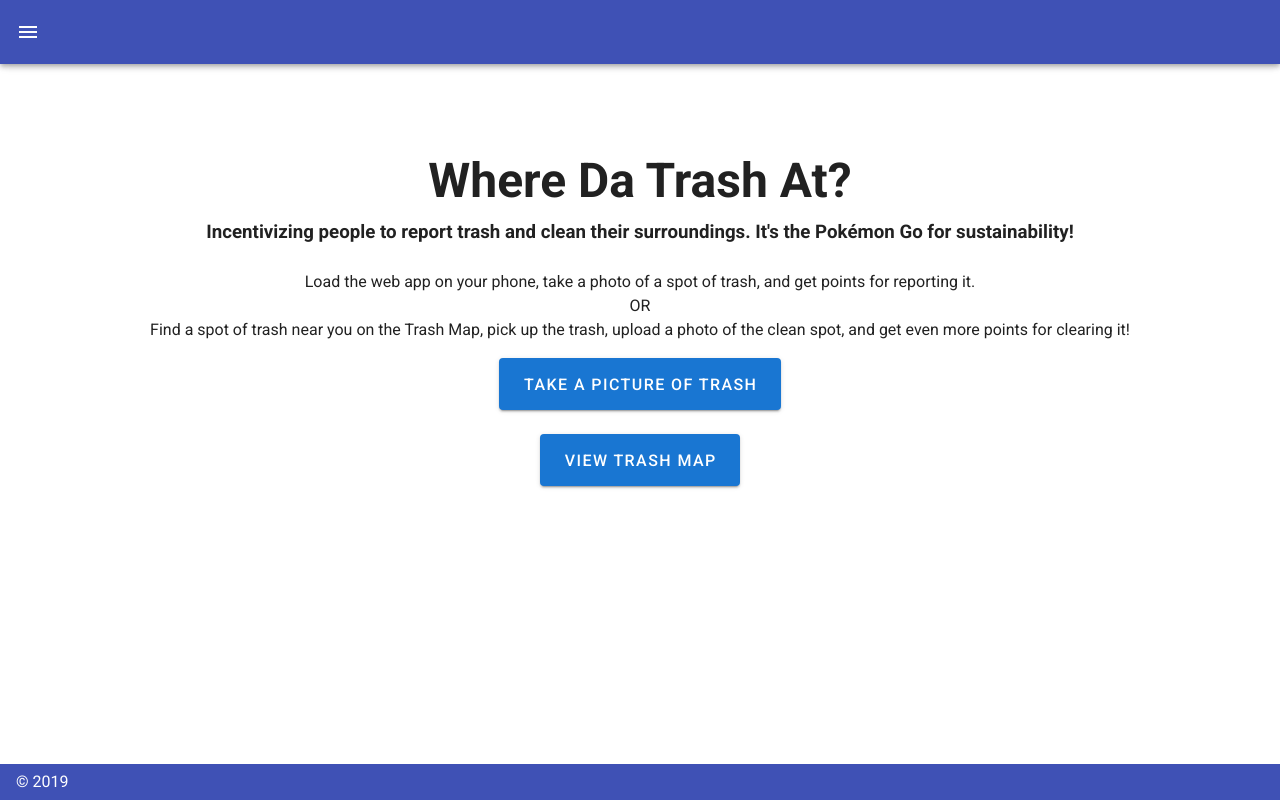
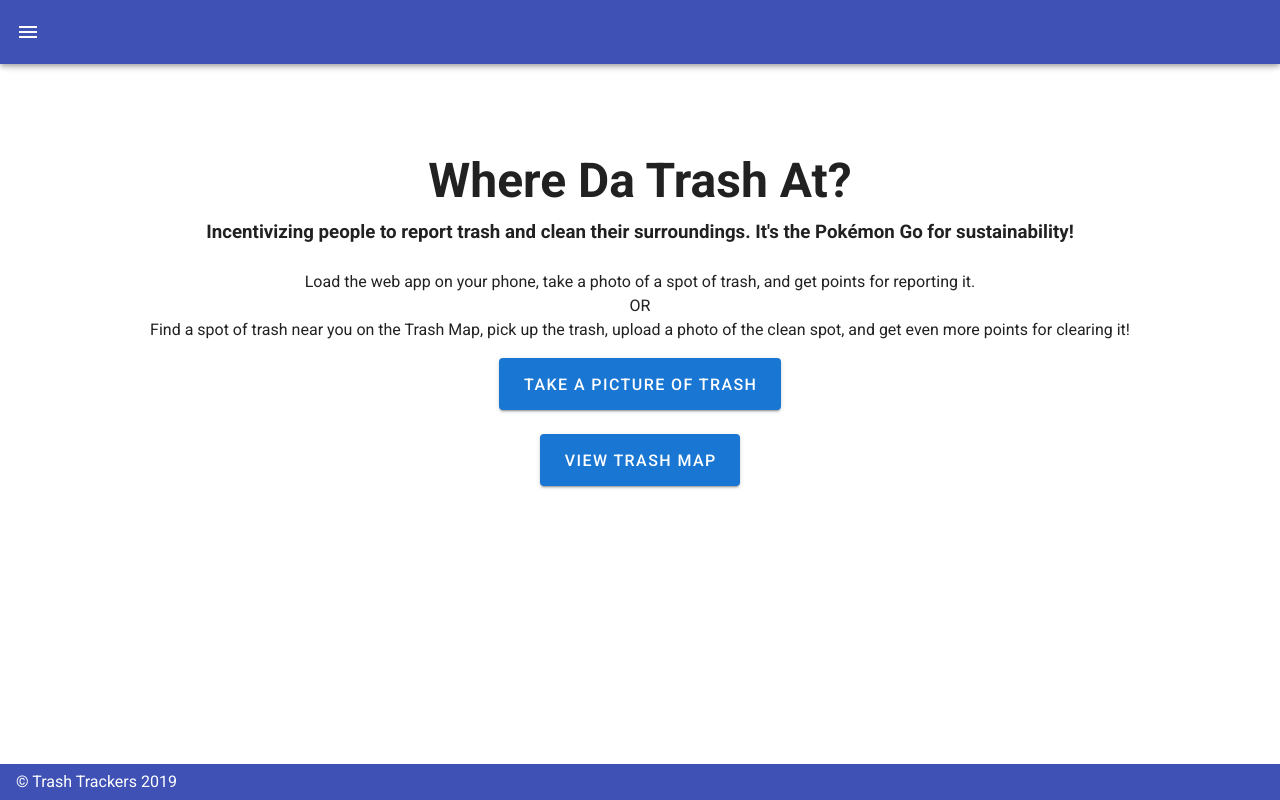
Before and after one commit to oadikema/Where-Da-Trash-At, a Vue app: page / in a window 1280 px wide. Built offline with nearby package versions, Linux system fonts and the light colour scheme.

Commit message:
Add files via upload

```diff
--- a/src/App.vue
+++ b/src/App.vue
@@ -15,7 +15,7 @@
       color="indigo"
       app
     >
-      <span class="white--text">&copy; 2019</span>
+      <span class="white--text">&copy; Trash Trackers 2019</span>
     </v-footer>
   </v-app>
 </template>
```
